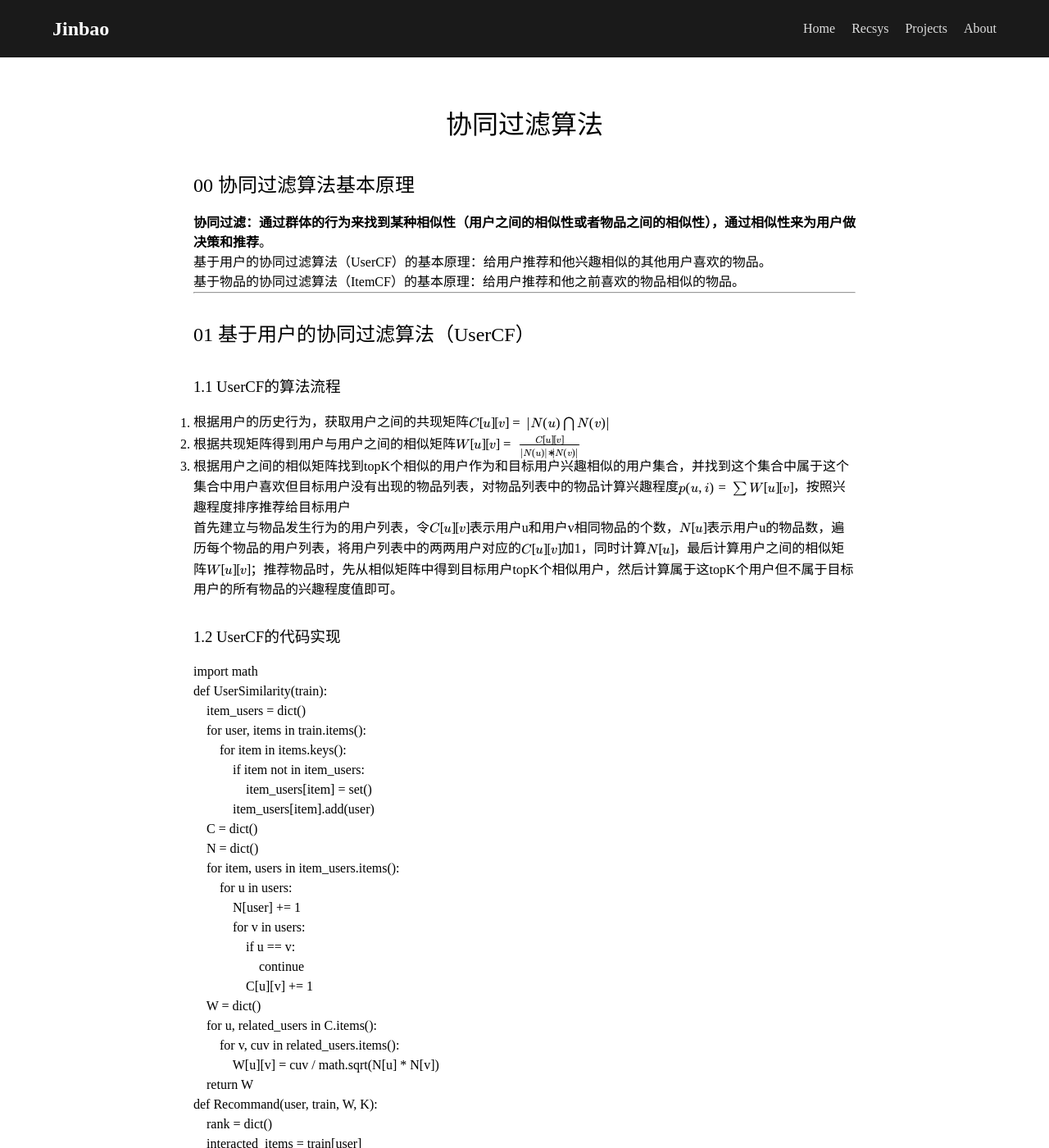
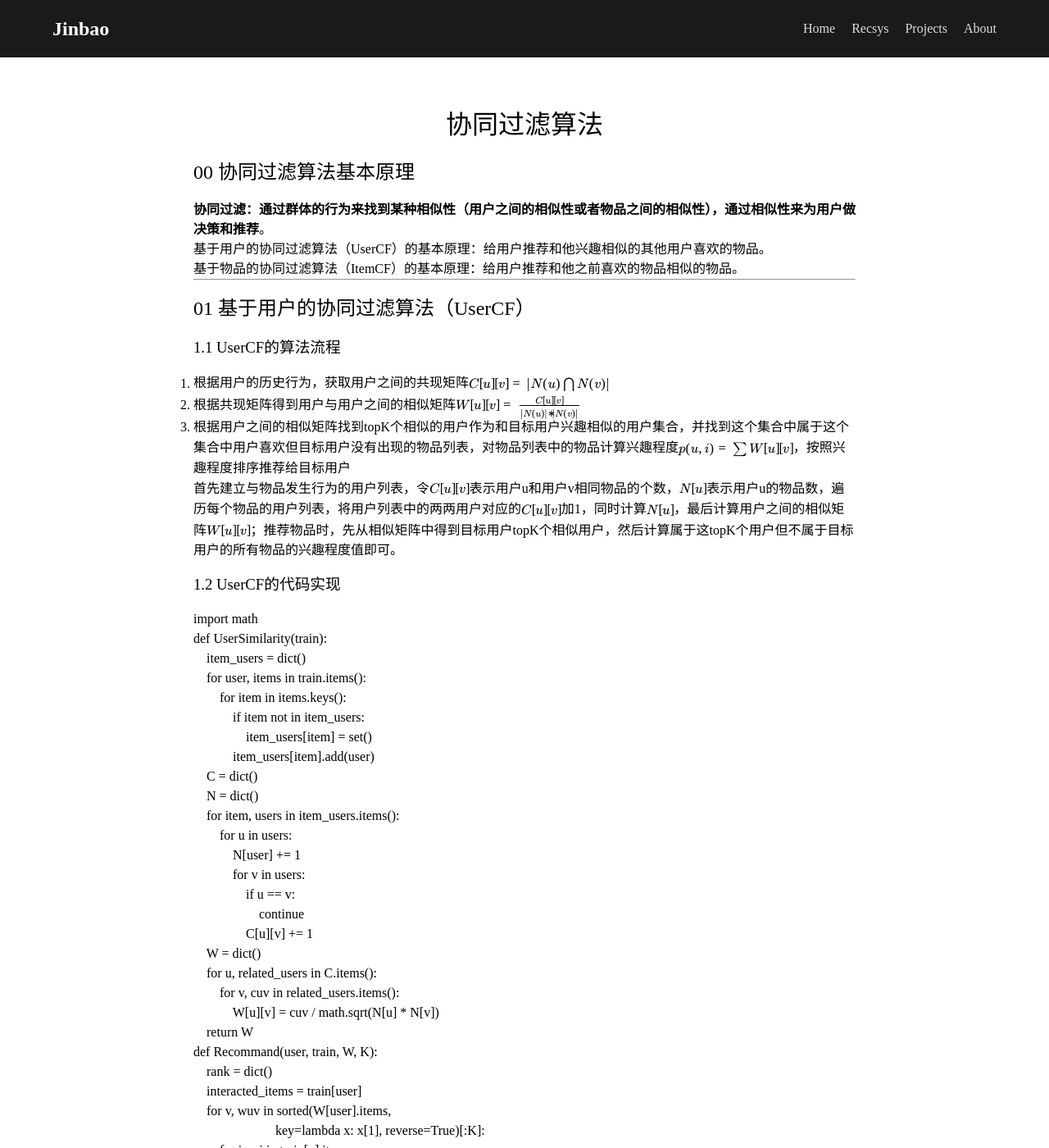
Before and after one commit to JinbaoWeb/jinbaoweb.github.io, a Jekyll site: the page built from recsys/cf.md, in a window 1280 px wide and 1400 px high. Shown: the whole window at 82% size. Built offline with Jekyll 4.4.1, drawn with Linux system fonts in a browser that asks for light colours; our own code applies the rules of GitHub Pages for plain Markdown files; formulas are drawn with MathJax 3.

Commit message:
Update style.css

```diff
--- a/assets/css/style.css
+++ b/assets/css/style.css
@@ -72,9 +72,13 @@ nav ul li a:hover {
 }
 
 .main-content h2, h3, h4, h5, h6 {
-    margin-top: 2rem;
+    margin-top: 1rem;
     margin-bottom: 1rem;
     font-weight: normal;
+}
+
+.main-content ul, .main-content ol {
+    margin-top: 0
 }
 
 /* --- 响应式处理 --- */
```
